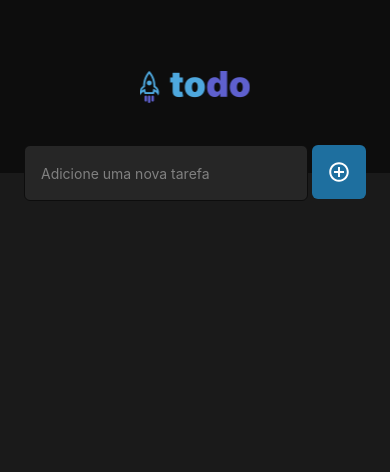
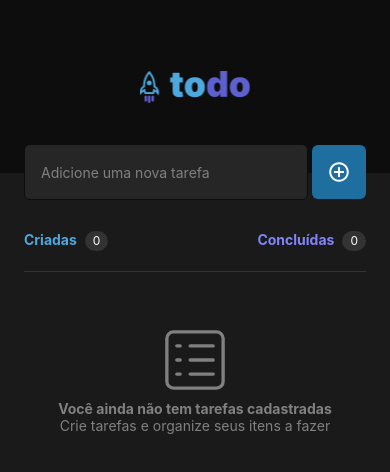
Before and after one commit to Lucas-Levandoski/ignite-react-native-c1, a React Native app: screen / in a window 390 px wide. Shown: the top 472 px of the page. Built offline with nearby package versions, Linux system fonts and the light colour scheme.

Commit message:
navigation components and empty list working

```diff
--- /dev/null
+++ b/src/components/ConcludedList/index.tsx
@@ -0,0 +1,27 @@
+import { ScrollView, Text, View } from "react-native";
+
+
+type Props = {
+  items: string[]
+}
+
+export function ConcludedList({ items }: Props) {
+
+  return (
+    items.length
+      ? (
+        <ScrollView>
+          {
+            items.map(item => (
+              <p>{item}</p>
+            ))
+          }
+        </ScrollView>
+      )
+      : (
+        <View>
+          <Text>Você ainda não tem tarefas cadastradas</Text>
+        </View>
+      )
+  )
+}
--- /dev/null
+++ b/src/components/CreateList/index.tsx
@@ -0,0 +1,31 @@
+import { ScrollView, Text, View } from "react-native";
+import { styles } from "./styles";
+import { CiViewList } from "react-icons/ci";
+
+
+type Props = {
+  items: string[]
+}
+
+export function CreatedList({ items }: Props) {
+
+  return (
+    items.length
+      ? (
+        <ScrollView>
+          {
+            items.map(item => (
+              <p>{item}</p>
+            ))
+          }
+        </ScrollView>
+      )
+      : (
+        <View style={styles.emptyContainer}>
+          <CiViewList size={80} color='#808080'/>
+          <Text style={styles.emptyText1}>Você ainda não tem tarefas cadastradas</Text>
+          <Text style={styles.emptyText2}>Crie tarefas e organize seus itens a fazer</Text>
+        </View>
+      )
+  )
+}
--- /dev/null
+++ b/src/components/CreateList/styles.ts
@@ -0,0 +1,19 @@
+import { StyleSheet } from "react-native";
+
+
+export const styles = StyleSheet.create({
+  emptyContainer: {
+    borderTopColor: '#333333',
+    borderTopWidth: 1,
+    justifyContent: 'center',
+    alignItems: 'center',
+    paddingTop: 48
+  },
+  emptyText1: {
+    color: '#808080',
+    fontWeight: 'bold'
+  },
+  emptyText2: {
+    color: '#808080',
+  }
+})
--- a/src/screens/Home/index.tsx
+++ b/src/screens/Home/index.tsx
@@ -2,8 +2,25 @@ import { View, Text, Image, TextInput, TouchableOpacity } from "react-native";
 import { styles } from "./styles";
 import { IoMdAddCircleOutline } from "react-icons/io";
 import logo from "../../assets/logo.png";
+import { useState } from "react";
+import { CreatedList } from "../../components/CreateList";
+import { ConcludedList } from "../../components/ConcludedList";
 
 export function Home() {
+
+  const [ view, setView ] = useState<string>('created');
+
+  const getViewComponent = (viewName: string) => {
+    switch(viewName) {
+      case 'created':
+        return <CreatedList items={[]} />;
+      case 'concluded':
+        return <ConcludedList items={['test']} />
+      default:
+        return <></>
+    }
+  }
+
   return(
     <View style={styles.container}>
       <View style={styles.headerContainer}>
@@ -19,6 +36,24 @@ export function Home() {
           <IoMdAddCircleOutline size={24} color='#FFF' />
         </TouchableOpacity>
       </View>
+
+      <View style={styles.content}>
+        <View style={styles.navBar}>
+          <TouchableOpacity style={styles.createdNav} onPress={() => setView('created')}>
+            <Text style={styles.createdNavText}>Criadas</Text>
+            <Text style={styles.createdNavCounter}>0</Text>
+          </TouchableOpacity>
+          <TouchableOpacity style={styles.concludedNav} onPress={() => setView('concluded')}>
+            <Text style={styles.concludedNavText}>Concluídas</Text>
+            <Text style={styles.concludedNavCounter}>0</Text>
+          </TouchableOpacity>
+        </View>
+        <View>
+          {
+            getViewComponent(view)
+          }
+        </View>
+      </View>
     </View>
   )
 }
--- a/src/screens/Home/styles.ts
+++ b/src/screens/Home/styles.ts
@@ -17,9 +17,8 @@ export const styles = StyleSheet.create({
     justifyContent: 'center'
   },
   form: {
-    flex: 1,
     height: 54,
-    justifyContent: 'center',
+    alignItems: 'center',
     flexDirection: 'row',
     marginLeft: 24,
     marginRight: 24,
@@ -43,5 +42,57 @@ export const styles = StyleSheet.create({
     alignItems: 'center',
     borderRadius: 6,
     marginLeft: 4
-  }
+  },
+  content: {
+    marginLeft: 24,
+    marginRight: 24,
+  },
+  navBar: {
+    flex: 1,
+    flexDirection: 'row',
+    height: 20,
+    marginTop: 32,
+    marginBottom: 20,
+    justifyContent: 'space-between',
+  },
+  createdNav: {
+    flexDirection: 'row',
+  },
+  createdNavText: {
+    color: '#4EA8DE',
+    fontWeight: 'bold',
+  },
+  createdNavCounter: {
+    color: '#FFF',
+    marginLeft: 8,
+    backgroundColor: '#333333',
+    height: 20,
+    width: '100%',
+    fontSize: 12,
+    borderRadius: 10,
+    paddingVertical: 2,
+    paddingHorizontal: 8,
+    justifyContent: 'center',
+    alignItems: 'center'
+  },
+  concludedNav: {
+    flexDirection: 'row'
+  },
+  concludedNavText: {
+    color: '#8284FA',
+    fontWeight: 'bold',
+  },
+  concludedNavCounter: {
+    color: '#FFF',
+    marginLeft: 8,
+    backgroundColor: '#333333',
+    height: 20,
+    width: '100%',
+    fontSize: 12,
+    borderRadius: 10,
+    paddingVertical: 2,
+    paddingHorizontal: 8,
+    justifyContent: 'center',
+    alignItems: 'center'
+  },
 })
```
Also changed, not shown: src/components/ConcludedList/styles.ts (added).
